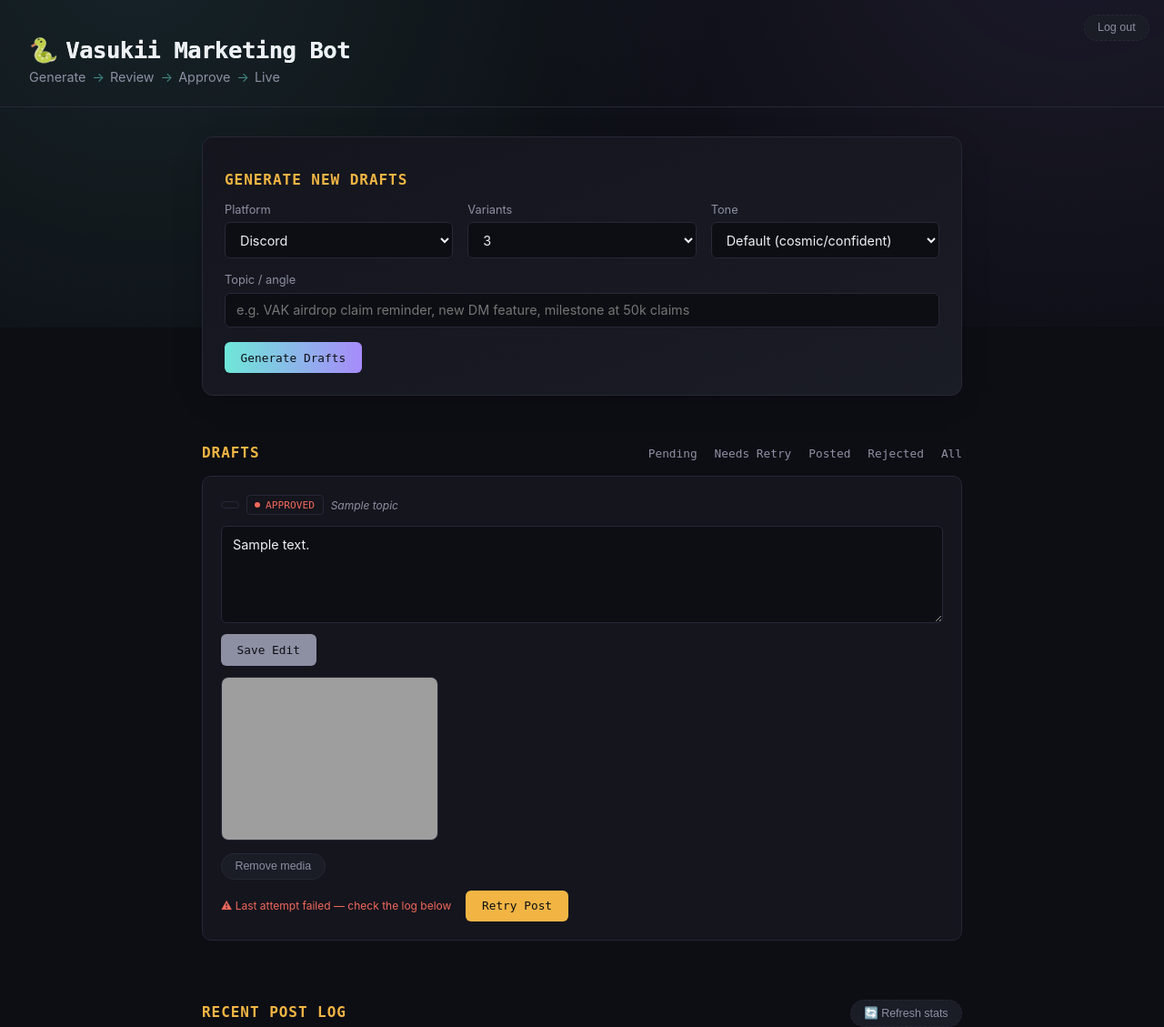
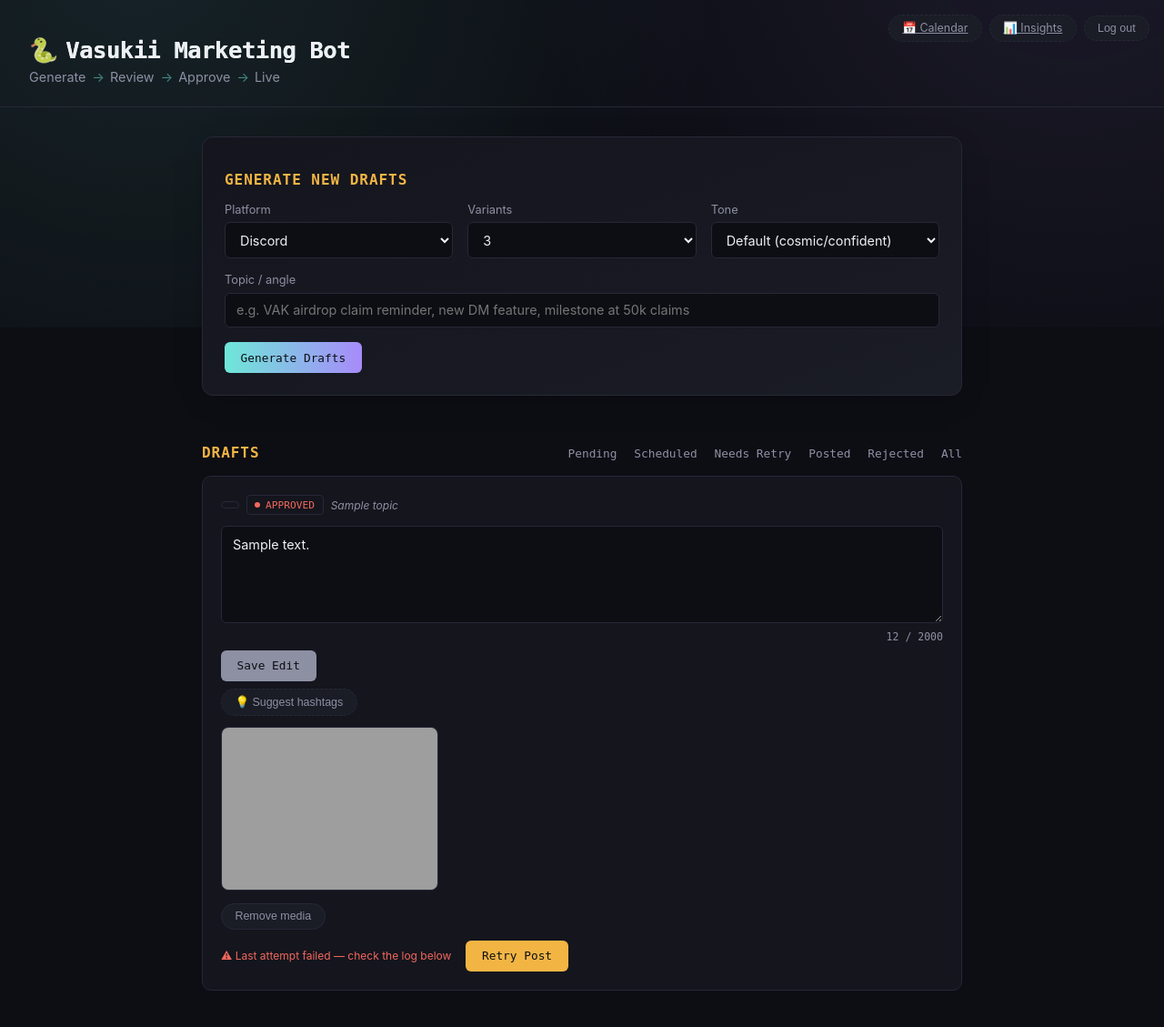
Before and after one commit to vasukii2026-spec/Marketing-bot, a Python web app: template templates/dashboard.html in a window 1280 px wide. Shown: the top 1129 px of the page at 91% size. Run offline with Jinja, Linux system fonts and the light colour scheme; the template is opened without the code that fills it: most values are stand-ins (such as "Sample title", 1, 10 or a date in 2020); grey boxes are pictures that could not be loaded.

Commit message:
Refactor dashboard header and draft textarea
Replaced logout form with a div containing calendar and insights links, and updated textarea for draft content with character count.

```diff
--- a/templates/dashboard.html
+++ b/templates/dashboard.html
@@ -10,9 +10,13 @@
     <header class="topbar">
         <h1><span class="logo-mark">🐍</span> Vasukii Marketing Bot</h1>
         <p class="subtitle">Generate <span class="arrow-pulse">→</span> Review <span class="arrow-pulse">→</span> Approve <span class="arrow-pulse">→</span> Live</p>
-        <form action="{{ url_for('logout') }}" method="post" style="position:absolute; top:1rem; right:1rem;">
-            <button type="submit" class="btn-chip">Log out</button>
-        </form>
+        <div style="position:absolute; top:1rem; right:1rem; display:flex; gap:0.5rem; align-items:center;">
+            <a href="{{ url_for('calendar_view') }}" class="btn-chip">📅 Calendar</a>
+            <a href="{{ url_for('insights') }}" class="btn-chip">📊 Insights</a>
+            <form action="{{ url_for('logout') }}" method="post">
+                <button type="submit" class="btn-chip">Log out</button>
+            </form>
+        </div>
     </header>
 
     <main>
@@ -69,6 +73,7 @@
                 <h2>Drafts</h2>
                 <div class="filter-tabs">
                     <a href="?status=pending" class="{{ 'active' if current_filter == 'pending' }}">Pending</a>
+                    <a href="?status=scheduled" class="{{ 'active' if current_filter == 'scheduled' }}">Scheduled</a>
                     <a href="?status=approved" class="{{ 'active' if current_filter == 'approved' }}">Needs Retry</a>
                     <a href="?status=posted" class="{{ 'active' if current_filter == 'posted' }}">Posted</a>
                     <a href="?status=rejected" class="{{ 'active' if current_filter == 'rejected' }}">Rejected</a>
@@ -88,10 +93,29 @@
                     {% if d.topic %}<span class="topic-tag">{{ d.topic }}</span>{% endif %}
                 </div>
 
+                {% set compliance_flags = check_compliance(d.content) %}
+                {% if compliance_flags %}
+                <div class="compliance-warning">
+                    <strong>⚠ Flagged for review:</strong>
+                    <ul>
+                        {% for f in compliance_flags %}
+                        <li><span class="compliance-severity-{{ f.severity }}">{{ f.severity }}</span> — "{{ f.phrase }}": {{ f.reason }}</li>
+                        {% endfor %}
+                    </ul>
+                    <p class="compliance-disclaimer">Not legal advice — a quick automated check, not a substitute for real compliance review.</p>
+                </div>
+                {% endif %}
+
                 <form action="{{ url_for('edit_draft', draft_id=d.id) }}" method="post" class="edit-form">
-                    <textarea name="content" rows="4">{{ d.content }}</textarea>
+                    <textarea name="content" rows="4" class="draft-textarea" data-platform="{{ d.platform }}" oninput="updateCharCount(this)">{{ d.content }}</textarea>
+                    <div class="char-count" data-draft-id="{{ d.id }}"></div>
                     <button type="submit" class="btn btn-small">Save Edit</button>
                 </form>
+
+                <div class="hashtag-block" data-draft-id="{{ d.id }}">
+                    <button type="button" class="btn-chip" onclick="suggestHashtags({{ d.id }})">💡 Suggest hashtags</button>
+                    <div class="hashtag-chips" id="hashtags-{{ d.id }}"></div>
+                </div>
 
                 <div class="media-block">
                     {% if d.media_path %}
@@ -112,6 +136,10 @@
                                 <input type="file" name="media" accept="image/*,video/*" onchange="this.form.submit()" hidden>
                             </label>
                         </form>
+                        <form action="{{ url_for('generate_image_route', draft_id=d.id) }}" method="post" class="image-gen-form" onsubmit="return startImageGen(this)">
+                            <input type="text" name="prompt" placeholder="Optional: describe the image, or leave blank to auto-generate">
+                            <button type="submit" class="btn-chip">🎨 Generate image</button>
+                        </form>
                     {% endif %}
                 </div>
 
@@ -122,6 +150,15 @@
                         </form>
                         <form action="{{ url_for('reject_draft', draft_id=d.id) }}" method="post">
                             <button class="btn btn-reject">Reject</button>
+                        </form>
+                        <form action="{{ url_for('schedule_draft_route', draft_id=d.id) }}" method="post" class="schedule-form">
+                            <input type="datetime-local" name="scheduled_for" required>
+                            <button type="submit" class="btn-chip">🕐 Schedule (UTC)</button>
+                        </form>
+                    {% elif d.status == 'scheduled' %}
+                        <span class="scheduled-label">🕐 Scheduled for {{ d.scheduled_for }} UTC</span>
+                        <form action="{{ url_for('unschedule_draft_route', draft_id=d.id) }}" method="post">
+                            <button class="btn btn-reject">Unschedule</button>
                         </form>
                     {% elif d.status == 'approved' %}
                         <span class="failed-note">⚠ Last attempt failed — check the log below</span>
@@ -183,6 +220,64 @@
             btn.classList.add('is-loading');
             btn.disabled = true;
         });
+
+        // Per-platform character limits, used for the live count under each
+        // draft's textarea. Discord has no hard limit worth warning about,
+        // so it's given a generous soft ceiling just to flag unusually long posts.
+        const PLATFORM_LIMITS = {
+            discord: 2000,
+            bluesky: 300,
+            telegram: 4096,
+            mastodon: 500,
+        };
+
+        function updateCharCount(textarea) {
+            const platform = textarea.dataset.platform;
+            const limit = PLATFORM_LIMITS[platform] || 2000;
+            const count = textarea.value.length;
+            const el = textarea.parentElement.querySelector('.char-count');
+            el.textContent = count + ' / ' + limit;
+            el.classList.toggle('over-limit', count > limit);
+        }
+
+        // Run once on load so counts show immediately, not just after typing.
+        document.querySelectorAll('.draft-textarea').forEach(updateCharCount);
+
+        function startImageGen(form) {
+            const btn = form.querySelector('button');
+            btn.textContent = '🎨 Generating… (can take ~10-20s)';
+            btn.disabled = true;
+            return true; // let the normal form submit proceed
+        }
+
+        async function suggestHashtags(draftId) {
+            const container = document.getElementById('hashtags-' + draftId);
+            container.textContent = 'Thinking…';
+            try {
+                const resp = await fetch('/draft/' + draftId + '/hashtags', { method: 'POST' });
+                const data = await resp.json();
+                if (!resp.ok || !data.hashtags || !data.hashtags.length) {
+                    container.textContent = data.error || 'No suggestions available.';
+                    return;
+                }
+                container.innerHTML = '';
+                data.hashtags.forEach(function (tag) {
+                    const chip = document.createElement('button');
+                    chip.type = 'button';
+                    chip.className = 'btn-chip hashtag-chip';
+                    chip.textContent = tag;
+                    chip.onclick = function () {
+                        const card = container.closest('.draft-card');
+                        const textarea = card.querySelector('.draft-textarea');
+                        textarea.value = textarea.value.trimEnd() + ' ' + tag;
+                        updateCharCount(textarea);
+                    };
+                    container.appendChild(chip);
+                });
+            } catch (e) {
+                container.textContent = 'Failed to fetch suggestions.';
+            }
+        }
     </script>
 </body>
 </html>
```
